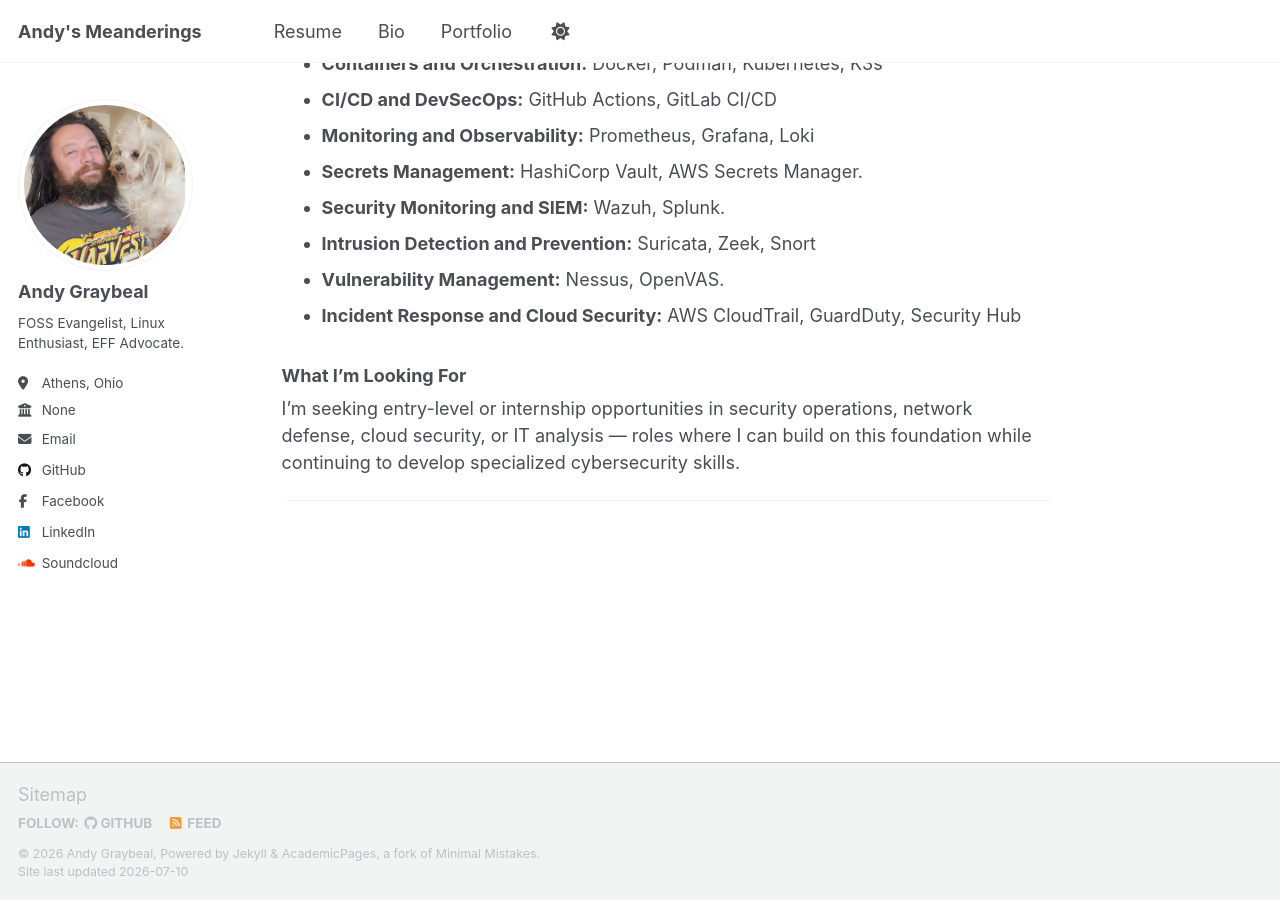
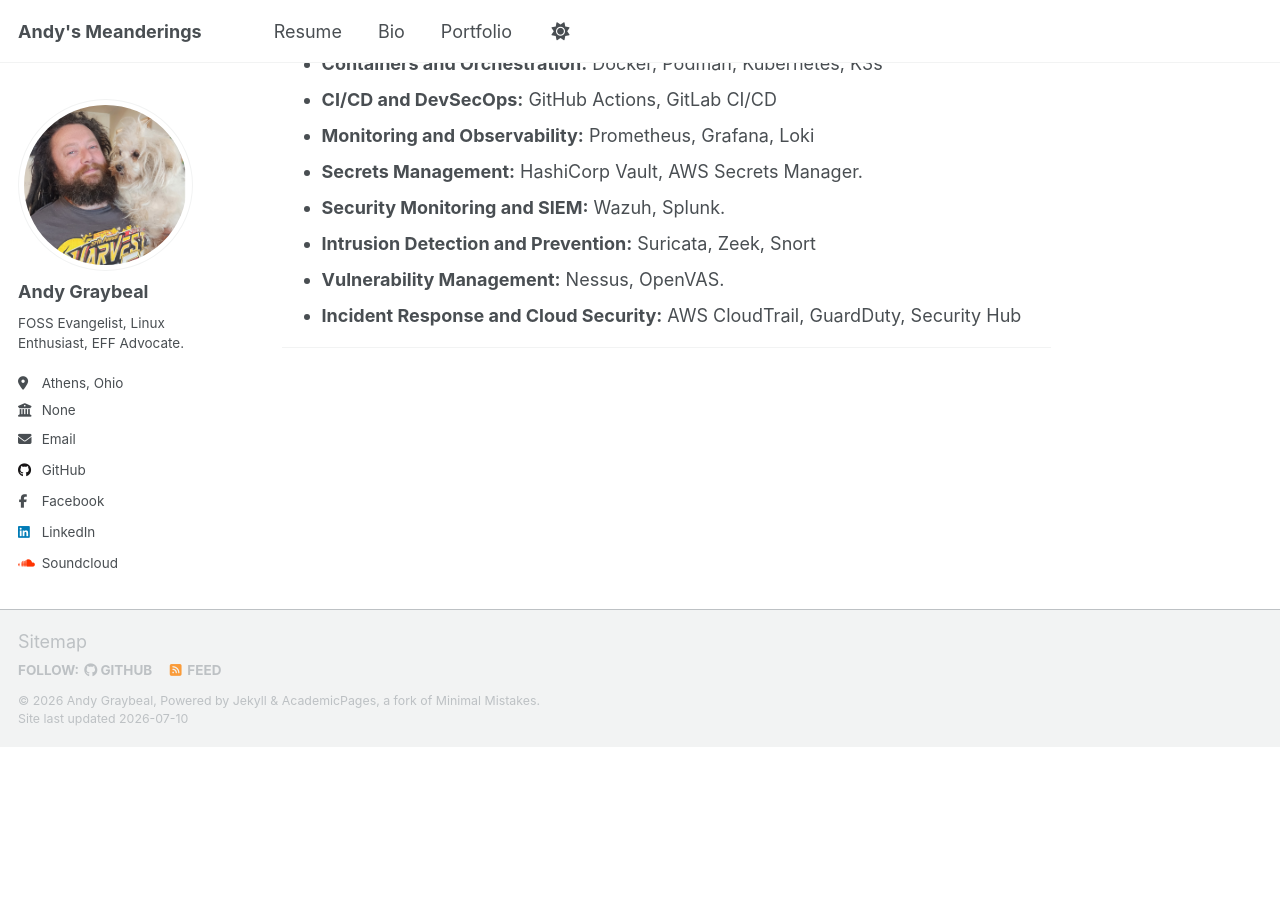
Before and after one commit to andy-graybeal/andy-graybeal.github.io, a Jekyll site: the page built from _pages/about.md, in a window 1280 px wide and 900 px high, scrolled down 2025 px. Built offline with Jekyll 4.4.1, drawn with Linux system fonts in a browser that asks for light colours; a script that is not in the unit is left out; after the commit the page ends 2772 px from its top, so only the background shows below that.

Commit message:
Remove job seeking section from about page
Removed the section detailing what the author is looking for in terms of job opportunities.

```diff
--- a/_pages/about.md
+++ b/_pages/about.md
@@ -104,9 +104,4 @@ I've written more about this experience in [Building Open-Source On-Premise Infr
 - **Incident Response and Cloud Security:** AWS CloudTrail, GuardDuty, Security Hub
 
 
-### What I'm Looking For
-
-I'm seeking entry-level or internship opportunities in security operations, network defense, cloud security, or IT analysis — roles where I can build on this foundation while continuing to develop specialized cybersecurity skills.
-
-
 ---
```
